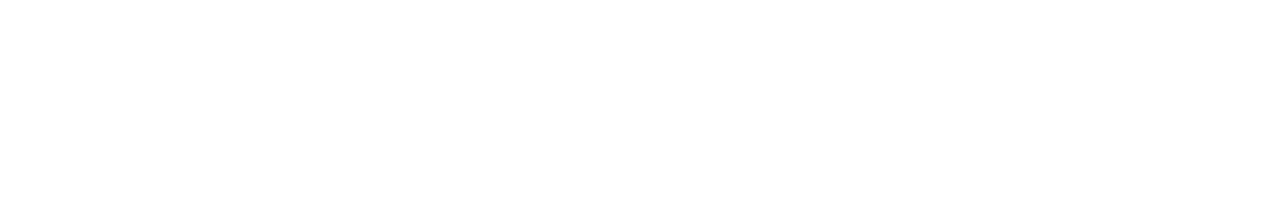
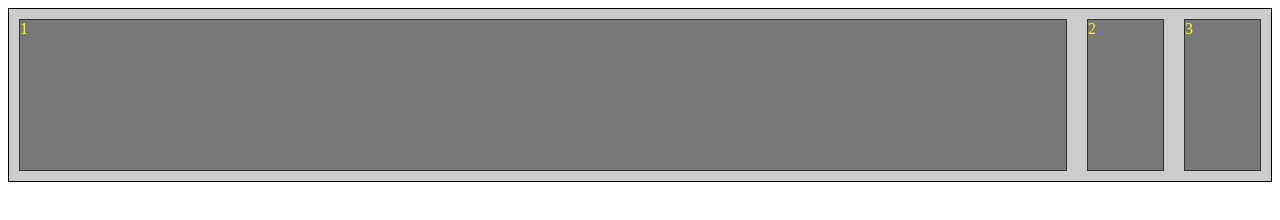
Before and after one commit to pavanvarma058/HTML-CSS-Practice, a plain HTML site: page CSS/13-flexbox/index.html in a window 1280 px wide. Drawn offline with Linux system fonts and the light colour scheme.

Commit message:
learned about flexbox

```diff
--- a/CSS/13-flexbox/index.html
+++ b/CSS/13-flexbox/index.html
@@ -4,6 +4,51 @@
     <meta charset="UTF-8" />
     <meta name="viewport" content="width=device-width, initial-scale=1.0" />
     <title>CSS Flexbox</title>
+    <style>
+      .item {
+        border: 1px solid #333;
+        background-color: #777;
+        width: 75px;
+        color: yellow;
+        margin: 10px;
+      }
+
+      .container {
+        display: flex;
+        background-color: #ccc;
+        border: 1px solid black;
+        /*height: 400px;*/
+        /*justify-content: space-around;*/ /*horizontal main axis*/
+        /*align-content: space-between;*/ /*vertical cross main axis*/
+        /*align-items: center;
+        flex-wrap: wrap;*/
+        /* flex-direction: column; */
+      }
+
+      .item1 {
+        flex: 1 0 0; /* grow, shrink, basis*/
+        min-height: 50px;
+        /*flex-shrink: 2;*/
+      }
+
+      .item2 {
+        min-height: 100px;
+        /*  flex-grow: 2;
+        flex-basis: 0; */
+      }
+
+      .item3 {
+        min-height: 150px;
+        /*flex-grow: 1; It takes remaining space inside the container
+        flex-basis: 0;*/
+      }
+    </style>
   </head>
-  <body></body>
+  <body>
+    <div class="container">
+      <div class="item item1">1</div>
+      <div class="item item2">2</div>
+      <div class="item item3">3</div>
+    </div>
+  </body>
 </html>
```
